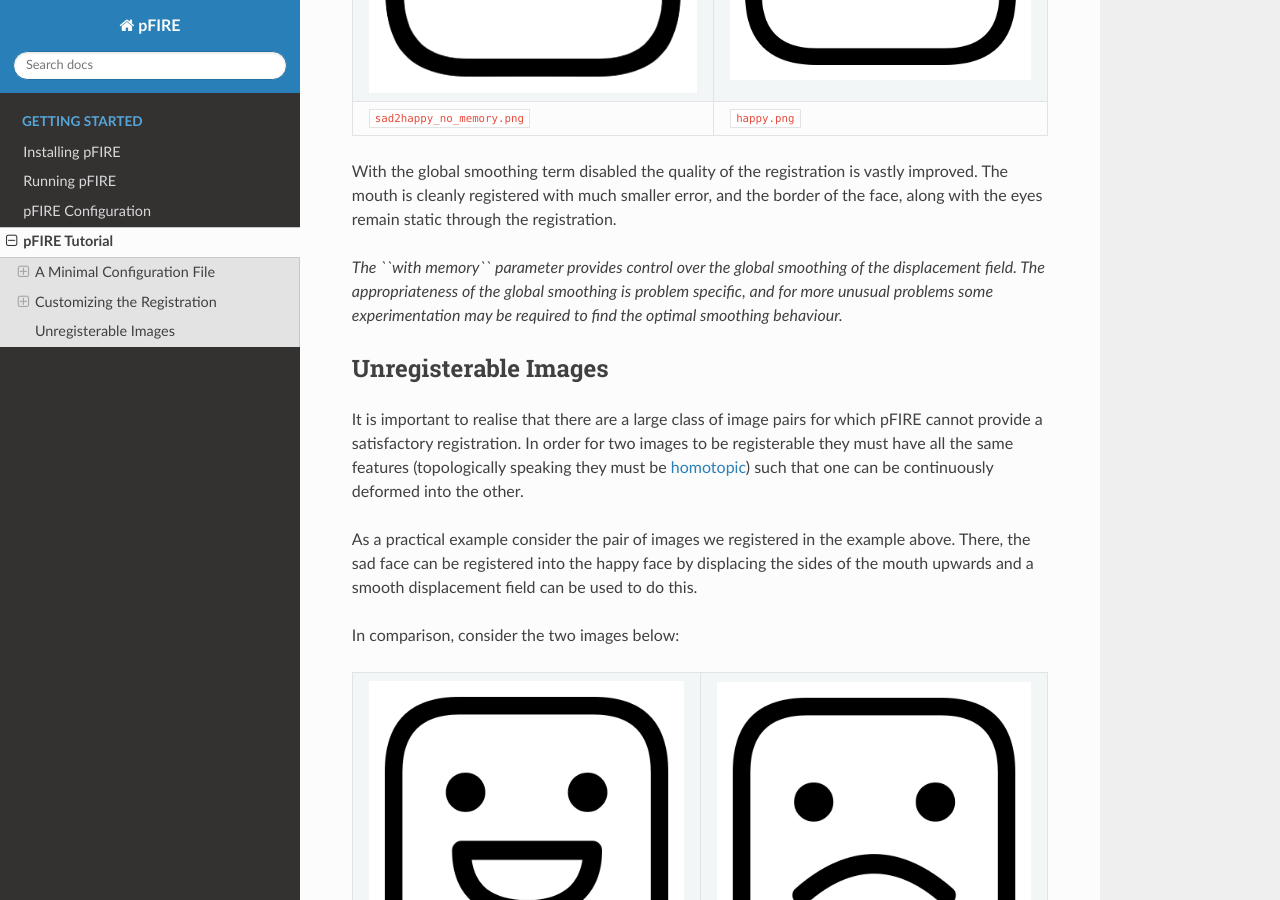
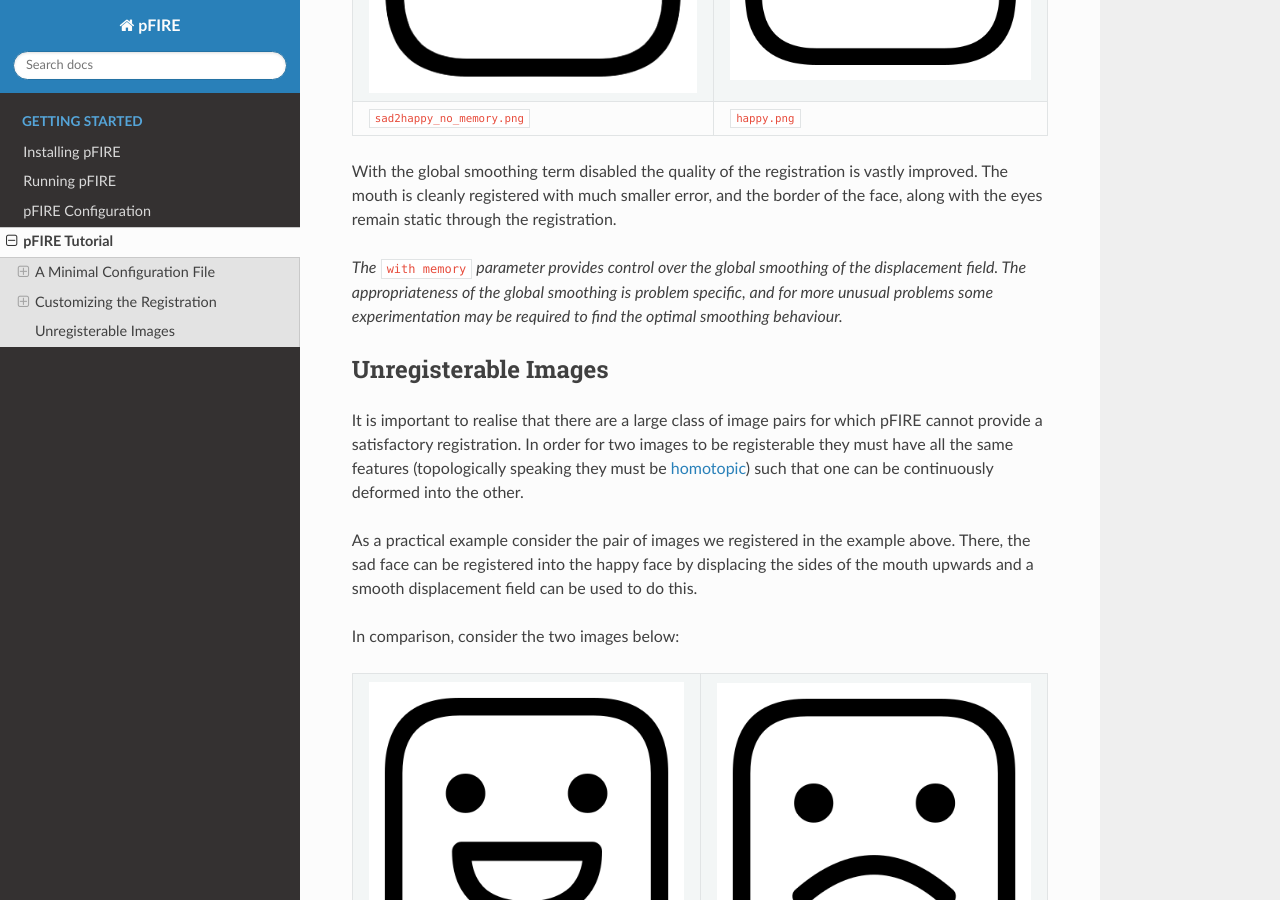
Before and after one commit to INSIGNEO/pFIRE, a Sphinx documentation site: the page built from doc/tutorial.rst, in a window 1280 px wide and 900 px high, scrolled down 6204 px. Built offline with Sphinx 7.4.7 and the Read the Docs theme 2.0.0, drawn with Linux system fonts in a browser that asks for light colours.

Commit message:
minor formatting fix

```diff
--- a/doc/tutorial.rst
+++ b/doc/tutorial.rst
@@ -229,7 +229,7 @@ With the global smoothing term disabled the quality of the registration is vastl
 mouth is cleanly registered with much smaller error, and the border of the face, along with the
 eyes remain static through the registration.
 
-*The ``with memory`` parameter provides control over the global smoothing of the displacement
+*The* ``with memory`` *parameter provides control over the global smoothing of the displacement
 field.  The appropriateness of the global smoothing is problem specific, and for more unusual
 problems some experimentation may be required to find the optimal smoothing behaviour.*
 
```
